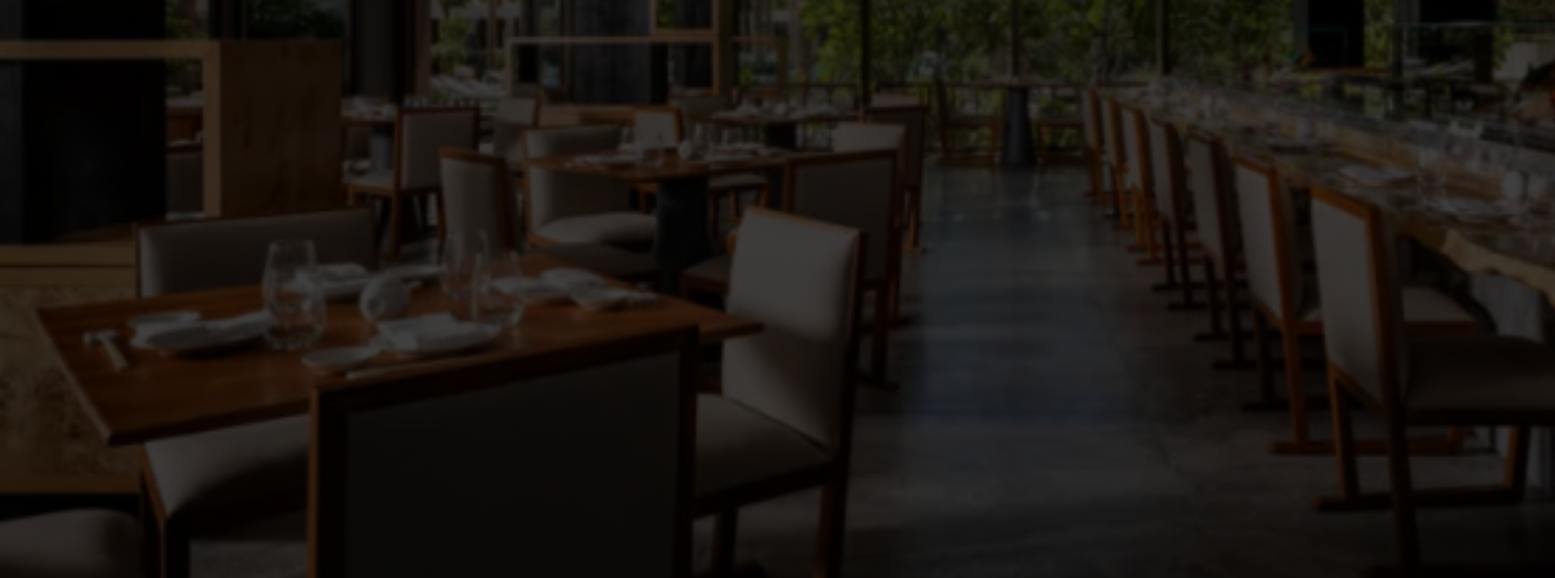
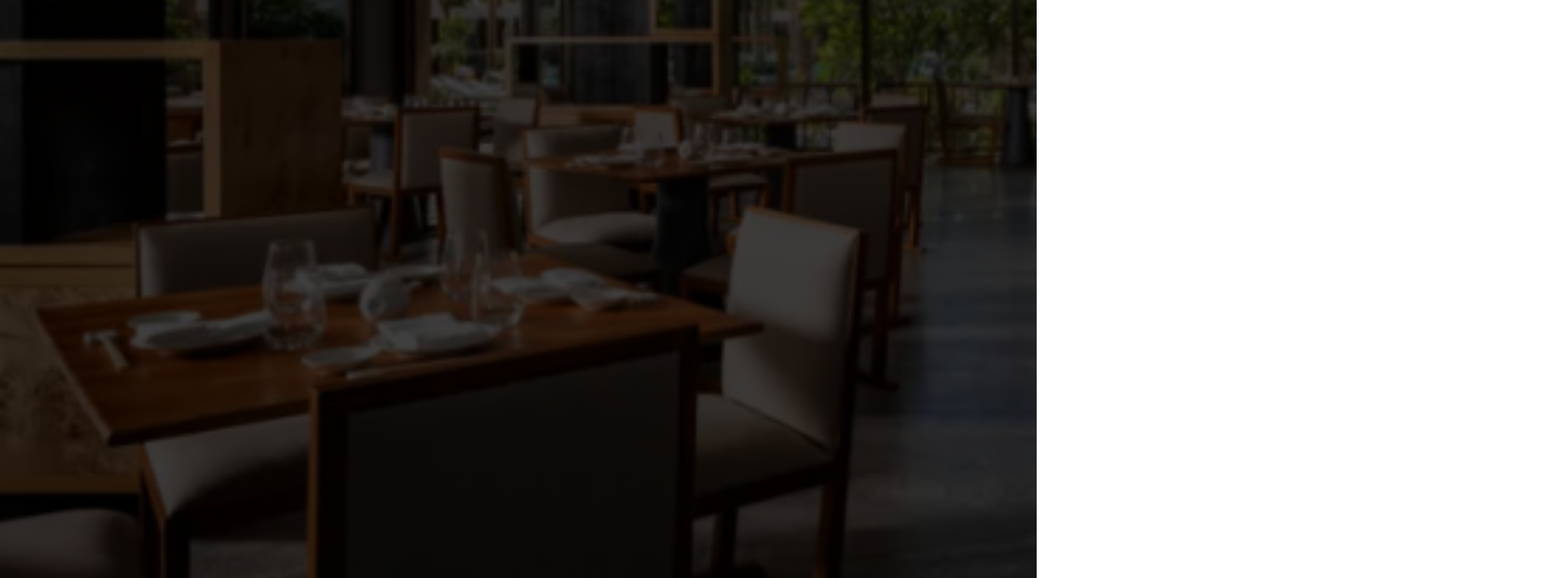
Before and after one commit to NighterStyle/Heaven-Resort, a website built with Vite: page restaurant.html in a window 1280 px wide. Shown: the part 717-1431 px from the top of the page at 81% size, 1920 px wide, since content can reach past the window. Built offline with nearby package versions, Linux system fonts and the light colour scheme; a web font is replaced by a local one.

Commit message:
Update restaurant.css
width 2000px --> 100vw

```diff
--- a/styles/restaurant.css
+++ b/styles/restaurant.css
@@ -4,7 +4,7 @@ html {
     overflow: visible;
 }
 .banner3 {
-	width: 2000px;
+	width: 100vw;
 	height: 1500px;
 	background: linear-gradient(rgba(0, 0, 0, 0.75),rgba(0, 0, 0, 0.75)),url(../public/restaurant.jpg);
 	background-size: cover;
```
